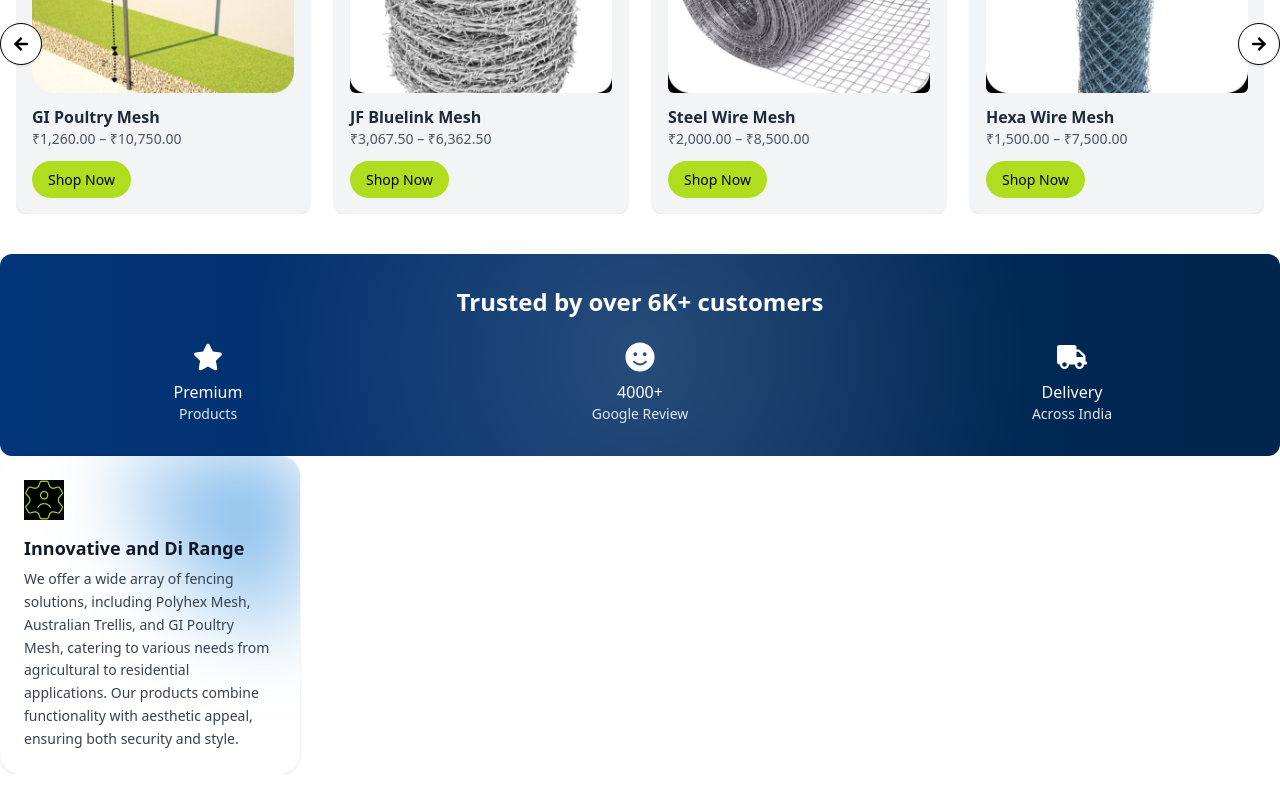
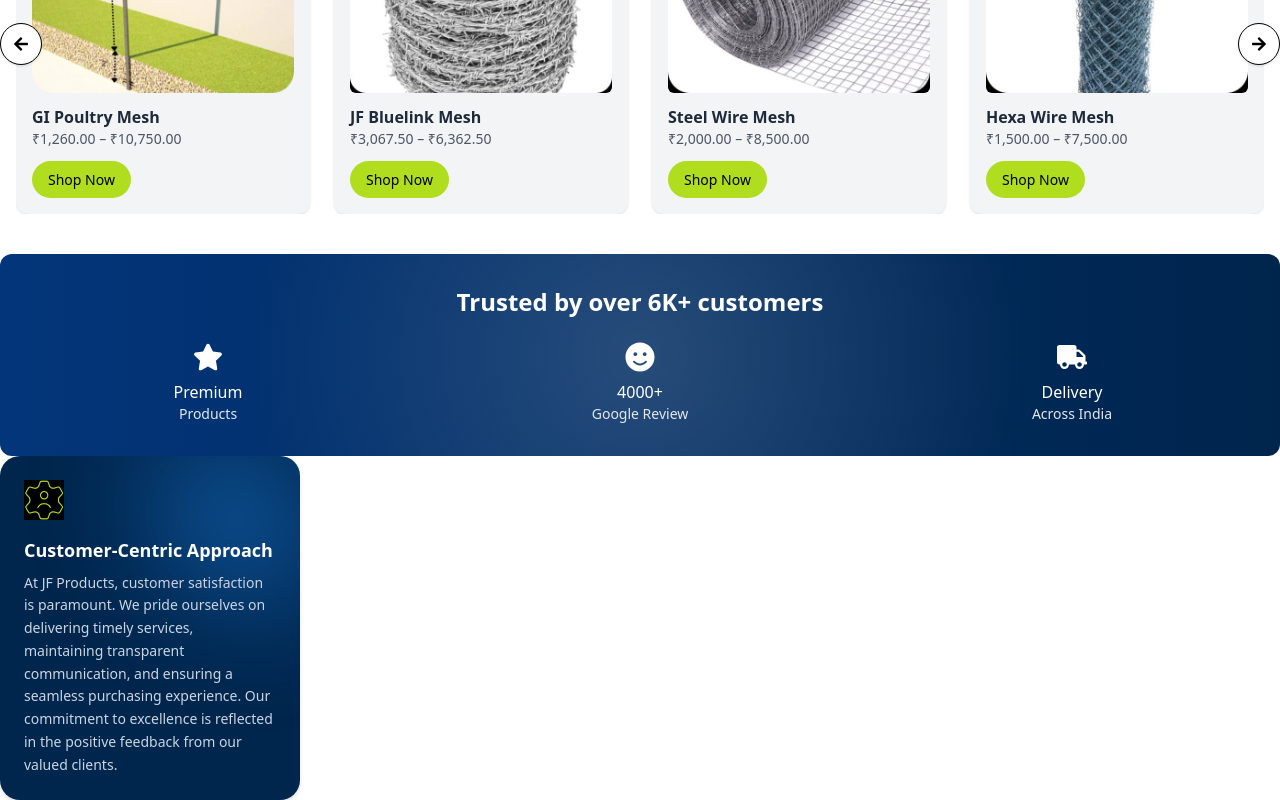
Before and after one commit to mdnazmulnhasan/fencing-justified, a Next.js app: page / in a window 1280 px wide. Shown: the part 296-1096 px from the top of the page. Before the commit the page ends 1070 px from the top, so only its background shows below. Built offline with nearby package versions, Linux system fonts and the light colour scheme.

Commit message:
why us card designed

```diff
--- a/src/components/why-us/Card.tsx
+++ b/src/components/why-us/Card.tsx
@@ -1,25 +1,57 @@
+// import React from "react";
+
+// const Card = () => {
+//   return (
+//     <div className="relative w-[300px] p-6 rounded-[20px] shadow-sm overflow-hidden">
+//       {/* Top Right Color - Starts from Top Right */}
+//       <div className="absolute top-0 right-0 w-[180px] h-[180px] bg-gradient-to-bl from-[#4f9ee3] to-transparent rounded-bl-[180px] blur-2xl opacity-100"></div>
+
+//       <img src={'/mesh5.jpg'} alt="mesh icon" className="w-10 h-10 mb-4 relative z-10" />
+
+//       <h2 className="text-lg font-bold text-gray-900 mb-2 leading-snug relative z-10">
+//         Innovative and Di Range
+//       </h2>
+
+//       <p className="text-sm text-gray-700 leading-relaxed relative z-10">
+//         We offer a wide array of fencing solutions, including Polyhex Mesh,
+//         Australian Trellis, and GI Poultry Mesh, catering to various needs from
+//         agricultural to residential applications. Our products combine
+//         functionality with aesthetic appeal, ensuring both security and style.
+//       </p>
+//     </div>
+//   );
+// };
+
+// export default Card;
+
+
+
+
+
+
+
+
+
 import React from "react";
 
-const Card = () => {
+const CustomerCard = () => {
   return (
-    <div className="relative w-[300px] p-6 rounded-[20px] shadow-sm overflow-hidden">
-      {/* Top Right Color - Starts from Top Right */}
-      <div className="absolute top-0 right-0 w-[180px] h-[180px] bg-gradient-to-bl from-[#4f9ee3] to-transparent rounded-bl-[180px] blur-2xl opacity-100"></div>
+    <div className="relative w-[300px] p-6 rounded-[20px] bg-[#00264D] text-white overflow-hidden shadow-md">
+      {/* Top-right gradient glow */}
+      <div className="absolute top-0 right-0 w-[150px] h-[150px] bg-[#1B7FE1] rounded-bl-[150px] opacity-70 blur-3xl pointer-events-none"></div>
 
-      <img src={'/mesh5.jpg'} alt="mesh icon" className="w-10 h-10 mb-4 relative z-10" />
+      {/* Icon */}
+      <img src={'/mesh5.jpg'} alt="customer icon" className="w-10 h-10 mb-4 z-10 relative" />
 
-      <h2 className="text-lg font-bold text-gray-900 mb-2 leading-snug relative z-10">
-        Innovative and Di Range
-      </h2>
+      {/* Heading */}
+      <h2 className="text-lg font-bold mb-2 z-10 relative">Customer-Centric Approach</h2>
 
-      <p className="text-sm text-gray-700 leading-relaxed relative z-10">
-        We offer a wide array of fencing solutions, including Polyhex Mesh,
-        Australian Trellis, and GI Poultry Mesh, catering to various needs from
-        agricultural to residential applications. Our products combine
-        functionality with aesthetic appeal, ensuring both security and style.
+      {/* Paragraph */}
+      <p className="text-sm text-[#cbd5e1] leading-relaxed z-10 relative">
+        At JF Products, customer satisfaction is paramount. We pride ourselves on delivering timely services, maintaining transparent communication, and ensuring a seamless purchasing experience. Our commitment to excellence is reflected in the positive feedback from our valued clients.
       </p>
     </div>
   );
 };
 
-export default Card;
+export default CustomerCard;
--- /dev/null
+++ b/src/components/why-us/WhyUs.tsx
@@ -0,0 +1,68 @@
+import React from 'react';
+
+const WhyUs = () => {
+    return (
+        <section>
+            <div className='grid grid-cols-3'>
+                <div className="relative w-[300px] p-6 rounded-[20px] shadow-sm overflow-hidden">
+                    {/* Top Right Color - Starts from Top Right */}
+                    <div className="absolute top-0 right-0 w-[180px] h-[180px] bg-gradient-to-bl from-[#4f9ee3] to-transparent rounded-bl-[180px] blur-2xl opacity-100"></div>
+
+                    <img src={'/mesh5.jpg'} alt="mesh icon" className="w-10 h-10 mb-4 relative z-10" />
+
+                    <h2 className="text-lg font-bold text-gray-900 mb-2 leading-snug relative z-10">
+                        Innovative and Di Range
+                    </h2>
+
+                    <p className="text-sm text-gray-700 leading-relaxed relative z-10">
+                        We offer a wide array of fencing solutions, including Polyhex Mesh,
+                        Australian Trellis, and GI Poultry Mesh, catering to various needs from
+                        agricultural to residential applications. Our products combine
+                        functionality with aesthetic appeal, ensuring both security and style.
+                    </p>
+                </div>
+
+
+
+
+
+                <div className="relative w-[300px] p-6 rounded-[20px] bg-[#00264D] text-white overflow-hidden shadow-md">
+                    {/* Top-right gradient glow */}
+                    <div className="absolute top-0 right-0 w-[150px] h-[150px] bg-[#1B7FE1] rounded-bl-[150px] opacity-70 blur-3xl pointer-events-none"></div>
+
+                    {/* Icon */}
+                    <img src={'/mesh5.jpg'} alt="customer icon" className="w-10 h-10 mb-4 z-10 relative" />
+
+                    {/* Heading */}
+                    <h2 className="text-lg font-bold mb-2 z-10 relative">Customer-Centric Approach</h2>
+
+                    {/* Paragraph */}
+                    <p className="text-sm text-[#cbd5e1] leading-relaxed z-10 relative">
+                        At JF Products, customer satisfaction is paramount. We pride ourselves on delivering timely services, maintaining transparent communication, and ensuring a seamless purchasing experience. Our commitment to excellence is reflected in the positive feedback from our valued clients.
+                    </p>
+                </div>
+
+
+                <div className="relative w-[300px] p-6 rounded-[20px] shadow-sm overflow-hidden">
+                    {/* Top Right Color - Starts from Top Right */}
+                    <div className="absolute top-0 right-0 w-[180px] h-[180px] bg-gradient-to-bl from-[#4f9ee3] to-transparent rounded-bl-[180px] blur-2xl opacity-100"></div>
+
+                    <img src={'/mesh5.jpg'} alt="mesh icon" className="w-10 h-10 mb-4 relative z-10" />
+
+                    <h2 className="text-lg font-bold text-gray-900 mb-2 leading-snug relative z-10">
+                        Innovative and Di Range
+                    </h2>
+
+                    <p className="text-sm text-gray-700 leading-relaxed relative z-10">
+                        We offer a wide array of fencing solutions, including Polyhex Mesh,
+                        Australian Trellis, and GI Poultry Mesh, catering to various needs from
+                        agricultural to residential applications. Our products combine
+                        functionality with aesthetic appeal, ensuring both security and style.
+                    </p>
+                </div>
+            </div>
+        </section>
+    );
+};
+
+export default WhyUs;
```
